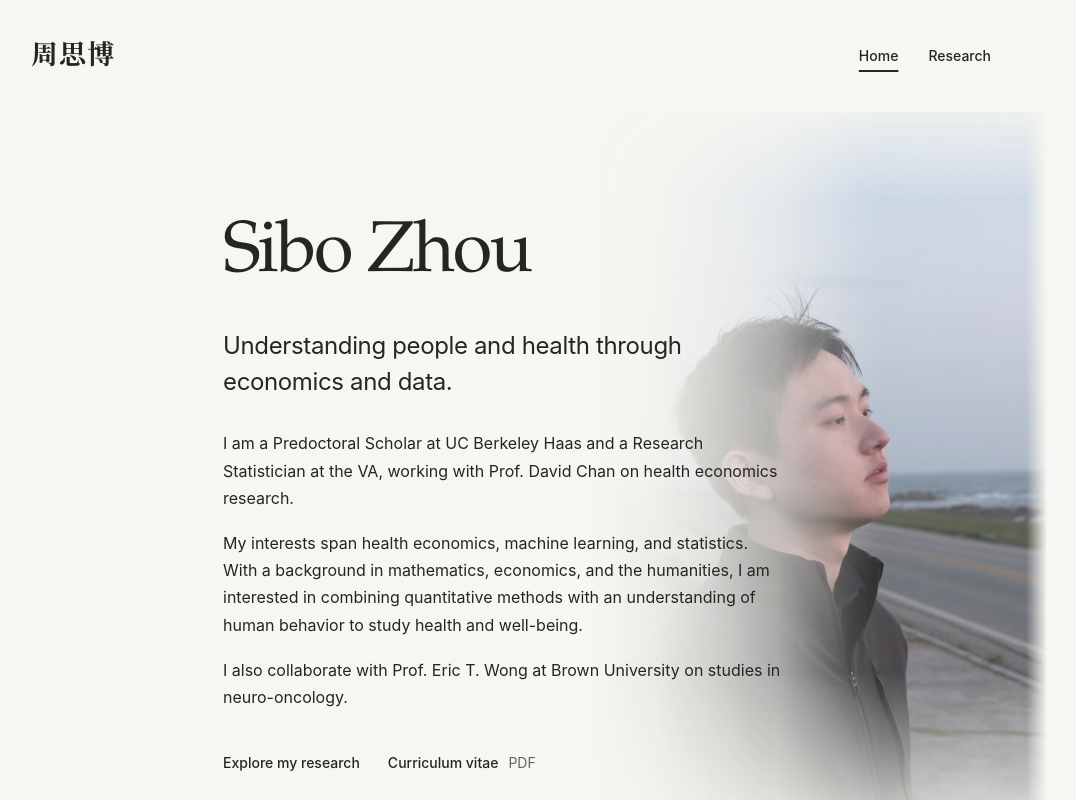
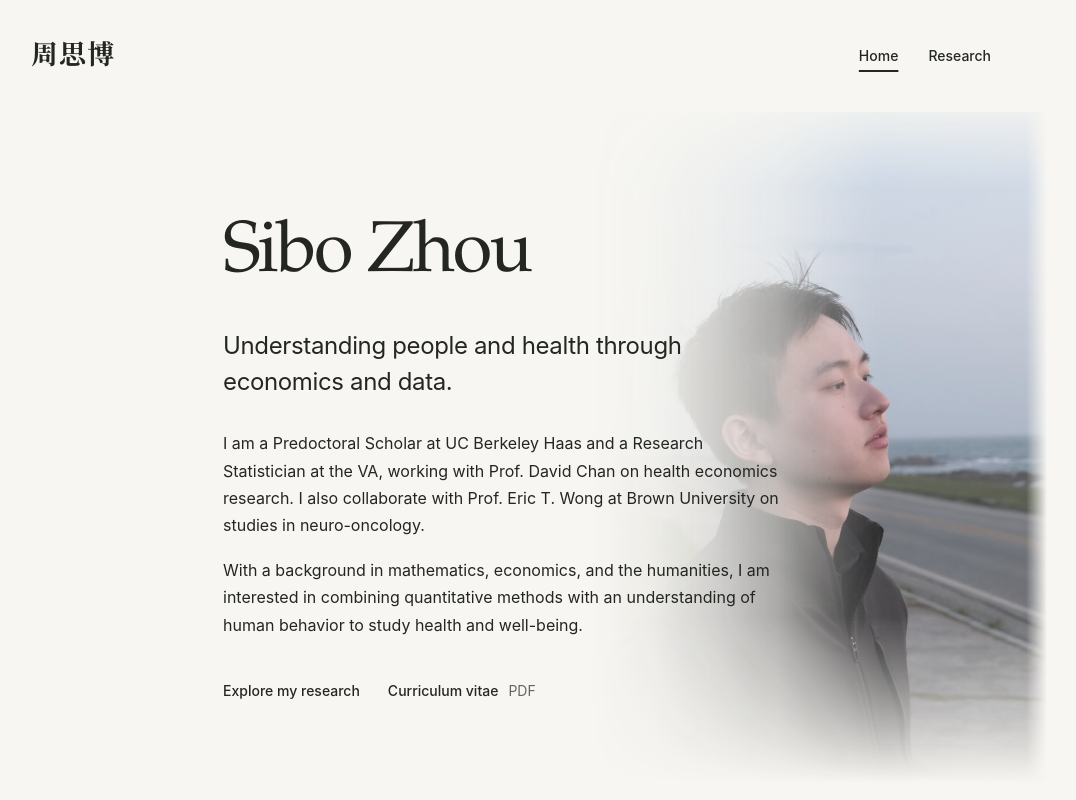
Before and after one commit to sibozhou/sibo_website, a Next.js app: page / in a window 1280 px wide. Shown: the top 800 px of the page, without its empty margins (129-1205 px from the left). Built offline with nearby package versions, Linux system fonts and the light colour scheme.

Commit message:
Merge neuro-oncology sentence into first intro paragraph

```diff
--- a/app/home-page.tsx
+++ b/app/home-page.tsx
@@ -25,9 +25,8 @@ export function HomePage({ language = "en" }: { language?: Language }) {
         <h1 id="intro-title">{zh ? "周思博" : "Sibo Zhou"}</h1>
         <p className="lead">{zh ? t("以经济学与数据，理解人的行为与健康。") : "Understanding people and health through economics and data."}</p>
         <div className="intro-copy">
-          <p>{zh ? "我目前在" : "I am a Predoctoral Scholar at "}<a href="https://haas.berkeley.edu/">{zh ? t("加州大学伯克利分校哈斯商学院") : "UC Berkeley Haas"}</a>{zh ? t("担任研究专员，同时在") : " and a Research Statistician at the "}<a href="https://www.va.gov/">{zh ? t("美国退伍军人事务部（VA）") : "VA"}</a>{zh ? t("担任研究统计师，与 ") : ", working with "}<a href="https://haas.berkeley.edu/faculty/david-chan/">{zh ? "David Chan 教授" : "Prof. David Chan"}</a>{zh ? t("合作开展健康经济学研究。") : " on health economics research."}</p>
-          <p>{zh ? t("我的研究兴趣涵盖健康经济学、机器学习与统计学。数学、经济学与人文学科的学习经历，使我关注如何将定量方法与对人类行为的理解相结合，探索健康与福祉相关的问题。") : "My interests span health economics, machine learning, and statistics. With a background in mathematics, economics, and the humanities, I am interested in combining quantitative methods with an understanding of human behavior to study health and well-being."}</p>
-          <p>{zh ? <>{t("此外，我与")}<a href="https://brown.edu/">{t("布朗大学")}</a>的 </> : "I also collaborate with "}<a href="https://neurosurgery.med.brown.edu/people/eric-t-wong-md">{zh ? "Eric T. Wong 教授" : "Prof. Eric T. Wong"}</a>{zh ? t("合作，开展神经肿瘤疾病研究。") : <> at <a href="https://brown.edu/">Brown University</a> on studies in neuro-oncology.</>}</p>
+          <p>{zh ? "我目前在" : "I am a Predoctoral Scholar at "}<a href="https://haas.berkeley.edu/">{zh ? t("加州大学伯克利分校哈斯商学院") : "UC Berkeley Haas"}</a>{zh ? t("担任研究专员，同时在") : " and a Research Statistician at the "}<a href="https://www.va.gov/">{zh ? t("美国退伍军人事务部（VA）") : "VA"}</a>{zh ? t("担任研究统计师，与 ") : ", working with "}<a href="https://haas.berkeley.edu/faculty/david-chan/">{zh ? "David Chan 教授" : "Prof. David Chan"}</a>{zh ? t("合作开展健康经济学研究。") : " on health economics research. "}{zh ? <>{t("此外，我与")}<a href="https://brown.edu/">{t("布朗大学")}</a>的 </> : "I also collaborate with "}<a href="https://neurosurgery.med.brown.edu/people/eric-t-wong-md">{zh ? "Eric T. Wong 教授" : "Prof. Eric T. Wong"}</a>{zh ? t("合作，开展神经肿瘤疾病研究。") : <> at <a href="https://brown.edu/">Brown University</a> on studies in neuro-oncology.</>}</p>
+          <p>{zh ? t("数学、经济学与人文学科的学习经历，使我关注如何将定量方法与对人类行为的理解相结合，探索健康与福祉相关的问题。") : "With a background in mathematics, economics, and the humanities, I am interested in combining quantitative methods with an understanding of human behavior to study health and well-being."}</p>
         </div>
         <div className="text-links">
           <a className="primary-link" href="research/">{zh ? "了解我的研究" : "Explore my research"}</a>
--- a/app/languages.ts
+++ b/app/languages.ts
@@ -15,7 +15,7 @@ const traditional = {
   "美国退伍军人事务部（VA）": "美國退伍軍人事務部（VA）",
   "担任研究统计师，与 ": "擔任研究統計師，與 ",
   "合作开展健康经济学研究。": "合作進行健康經濟學研究。",
-  "我的研究兴趣涵盖健康经济学、机器学习与统计学。数学、经济学与人文学科的学习经历，使我关注如何将定量方法与对人类行为的理解相结合，探索健康与福祉相关的问题。": "我的研究興趣涵蓋健康經濟學、機器學習與統計學。數學、經濟學與人文學科的學習背景，讓我關注如何結合量化方法與對人類行為的理解，探討健康與福祉相關議題。",
+  "数学、经济学与人文学科的学习经历，使我关注如何将定量方法与对人类行为的理解相结合，探索健康与福祉相关的问题。": "數學、經濟學與人文學科的學習背景，讓我關注如何結合量化方法與對人類行為的理解，探討健康與福祉相關議題。",
   "此外，我与": "此外，我與",
   "布朗大学": "布朗大學",
   "合作，开展神经肿瘤疾病研究。": "合作，研究神經腫瘤疾病。",
```
